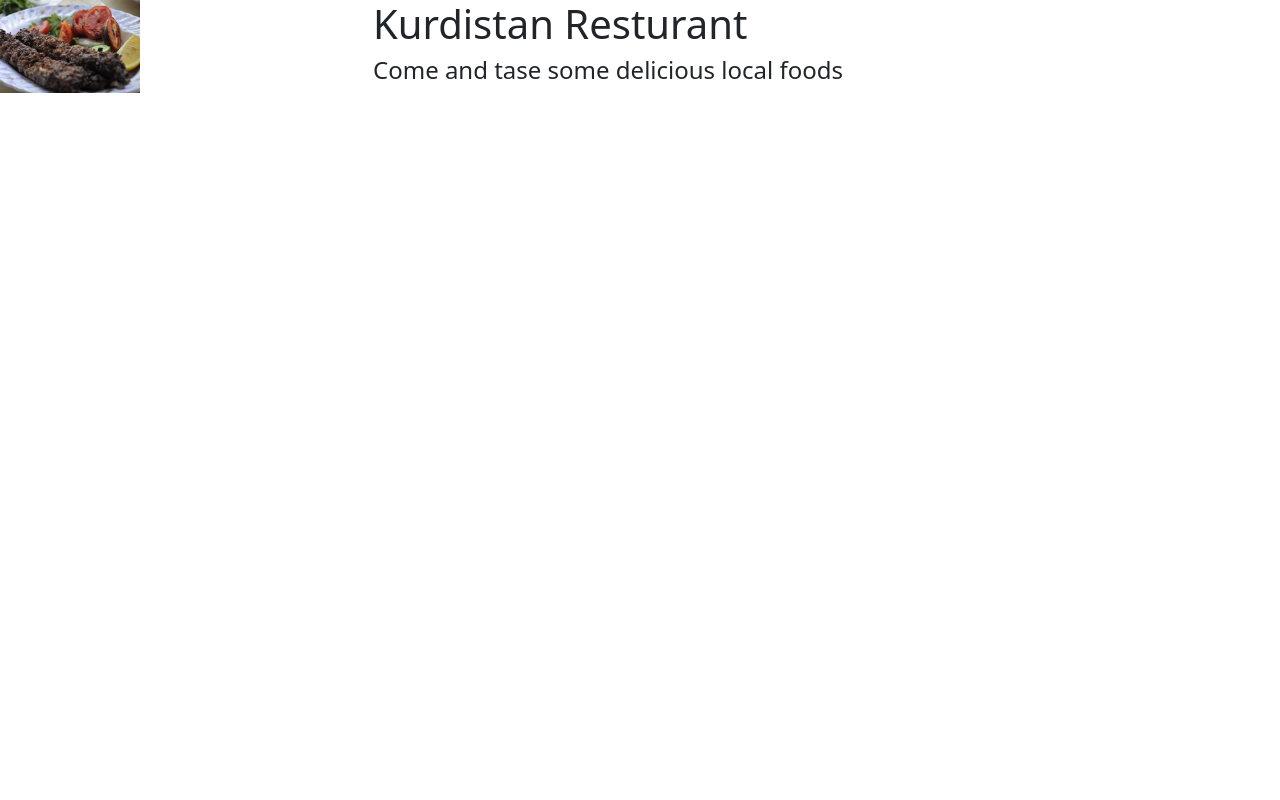
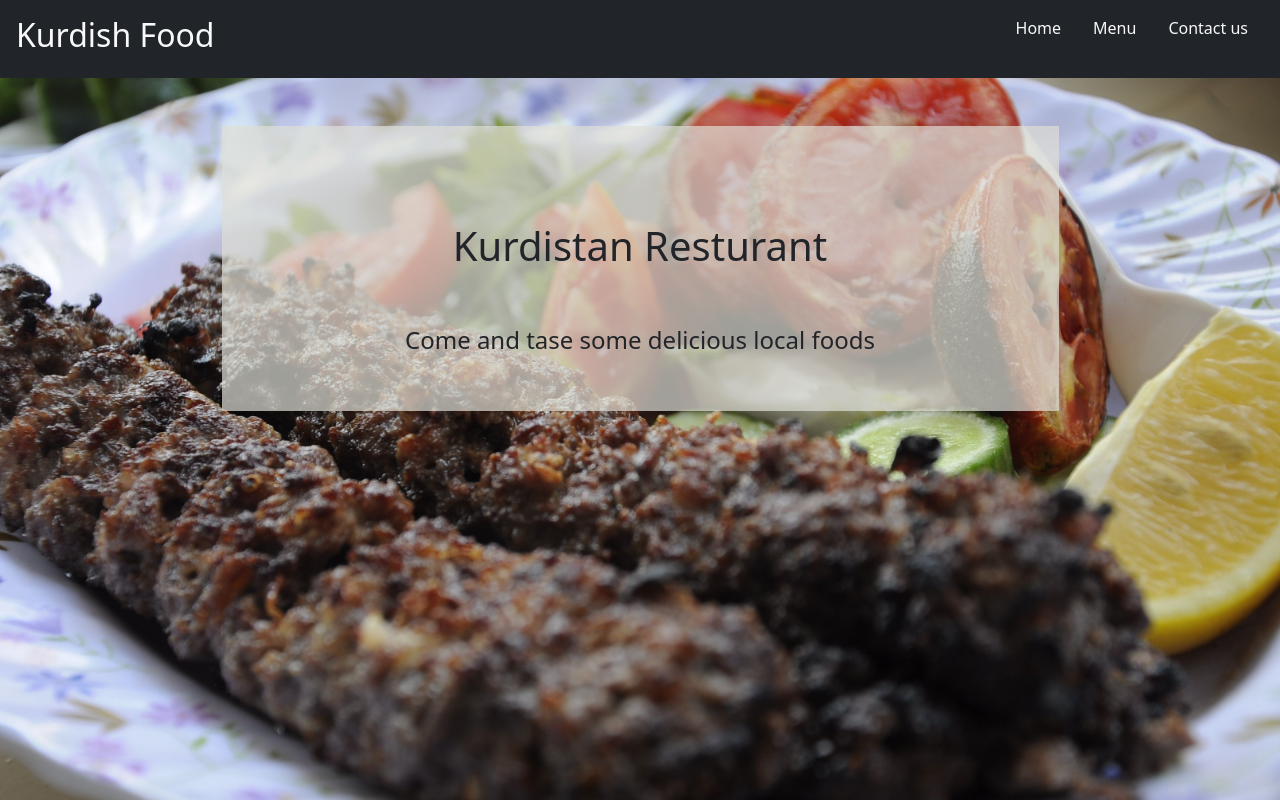
Before and after one commit to arikarim/Resturant-page, a website built with webpack: page dist/index.html in a window 1280 px wide. Built offline with nearby package versions, Linux system fonts and the light colour scheme.

Commit message:
Add navbar

```diff
--- /dev/null
+++ b/src/header.js
@@ -0,0 +1,22 @@
+const headerPage = (() => {
+  //container
+  const contentContainer = document.querySelector("#content");
+
+  const header = document.createElement("header");
+  header.innerHTML = `
+  <nav class='d-flex justify-content-between bg-dark p-3'>
+  <h2 class='text-light'>Kurdish Food</h2>
+  <a href="#" class="hamburger">
+    <span class="line line1"></span>
+    <span class="line line2"></span>
+    <span class="line line3"></span>
+  </a>
+  <ul class="list-unstyled d-flex text-light">
+    <li data-tab-target="#home" class="tab red mx-3">Home</li>
+    <li data-tab-target="#menu" class="tab mx-3">Menu</li>
+    <li data-tab-target="#contact" class="tab mx-3">Contact us</li>
+  </ul>
+</nav>`;
+
+    contentContainer.appendChild(header)
+})();
--- a/src/home.js
+++ b/src/home.js
@@ -6,10 +6,10 @@ const renderHome = (() =>{
 
   home.classList.add('home-content');
   home.innerHTML = `
-  <div class='container'>
-    <div class='row col-6 mx-auto'>
-      <h1 class='mx-auto'>Kurdistan Resturant</h1>
-      <h4>Come and tase some delicious local foods</h4>
+  <div class='container position-relative'>
+    <div class='row col-6 mt-5 mx-auto main-row py-5'>
+      <h1 class='py-5 text-center'>Kurdistan Resturant</h1>
+      <h4 class='text-center'>Come and tase some delicious local foods</h4>
     </div>
   </div>`;
 
--- a/src/index.js
+++ b/src/index.js
@@ -1,3 +1,4 @@
 import _ from 'lodash';
 import './style.css';
+import { headerPage } from "./header"
 import {renderHome} from './home'
--- a/src/style.css
+++ b/src/style.css
@@ -1,5 +1,13 @@
 body {
   background-image: url(./img/kabab.jpg);
-  background-size: contain;
+  position: relative;
+  background-size: cover;
   background-repeat: no-repeat;
 }
+
+.main-row {
+  background-color: rgba(223, 222, 214, 0.7);
+
+  width: 75%;
+  height: 100%;
+}
```
Also changed, not shown: dist/main.js.
